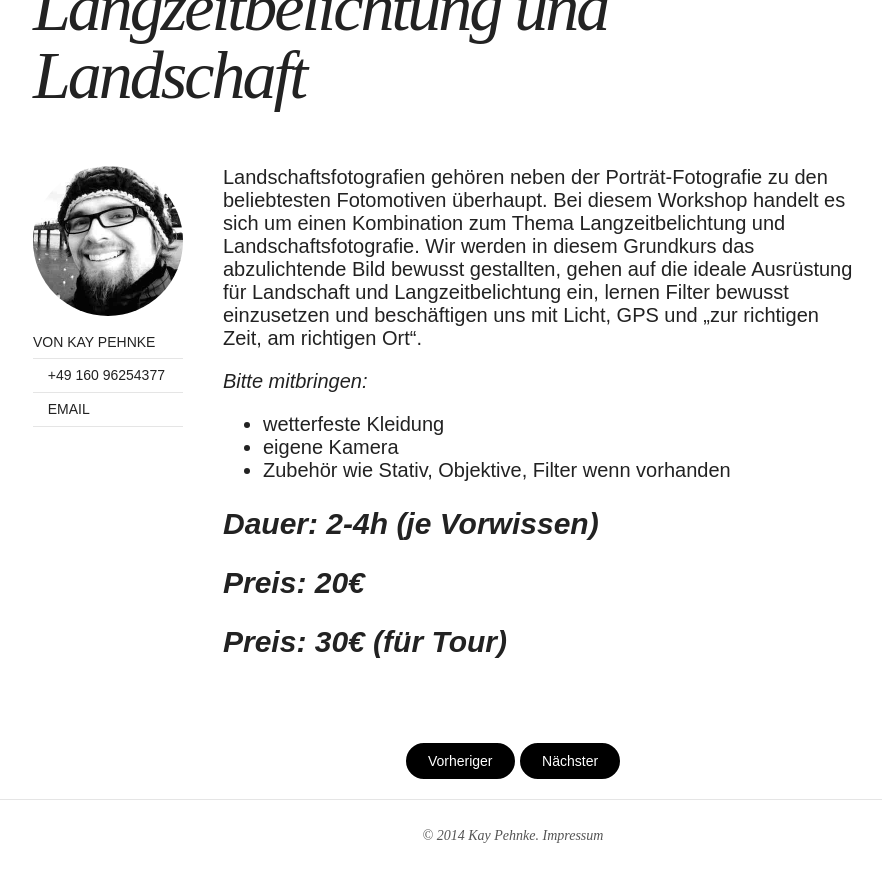
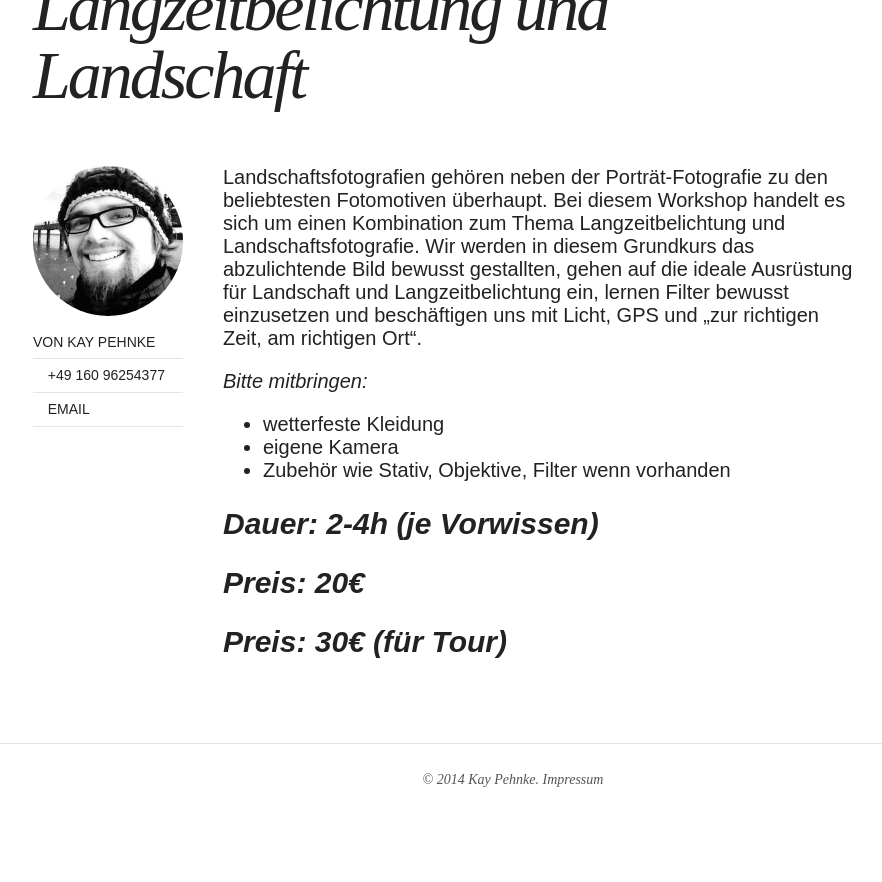
Before and after one commit to kay-pehnke/kay-pehnke.github.io, a Jekyll site: the page built from _posts/2014-03-17-workshop-landschaft.md, in a window 1280 px wide and 900 px high, scrolled down 663 px. Shown: the top 882 px of the window, without its empty margins (127-1009 px from the left). Built offline with Jekyll 4.4.1, drawn with Linux system fonts in a browser that asks for light colours; nearby versions of some CDN libraries; after the commit the page ends 1507 px from its top, so only the background shows below that.

Commit message:
- removed navigation from offer

```diff
--- a/_layouts/offer.html
+++ b/_layouts/offer.html
@@ -43,14 +43,7 @@
         {% if site.disqus_shortname and page.comments %}<div id="disqus_thread"></div><!-- /#disqus_thread -->{% endif %}
       </div><!-- /.entry-content -->
     </div><!-- /.entry-wrapper -->
-    <nav class="pagination" role="navigation">
-      {% if page.previous %}
-        <a href="{{ site.url }}{{ page.previous.url }}" class="btn" title="{{ page.previous.title }}">Vorheriger</a>
-      {% endif %}
-      {% if page.next %}
-        <a href="{{ site.url }}{{ page.next.url }}" class="btn" title="{{ page.next.title }}">N&auml;chster</a>
-      {% endif %}
-    </nav><!-- /.pagination -->
+
   </article>
 </div><!-- /#main -->
 
```
